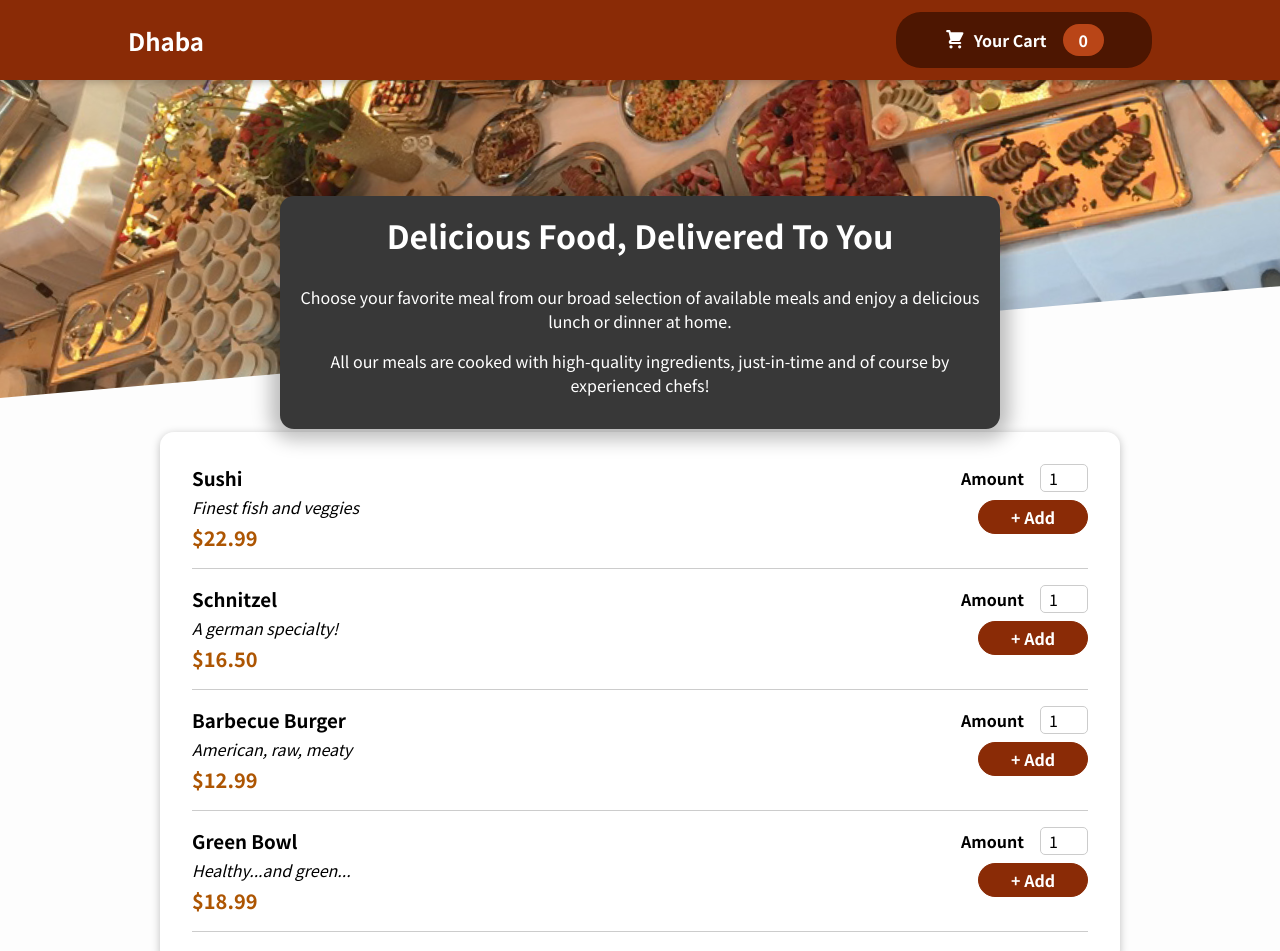
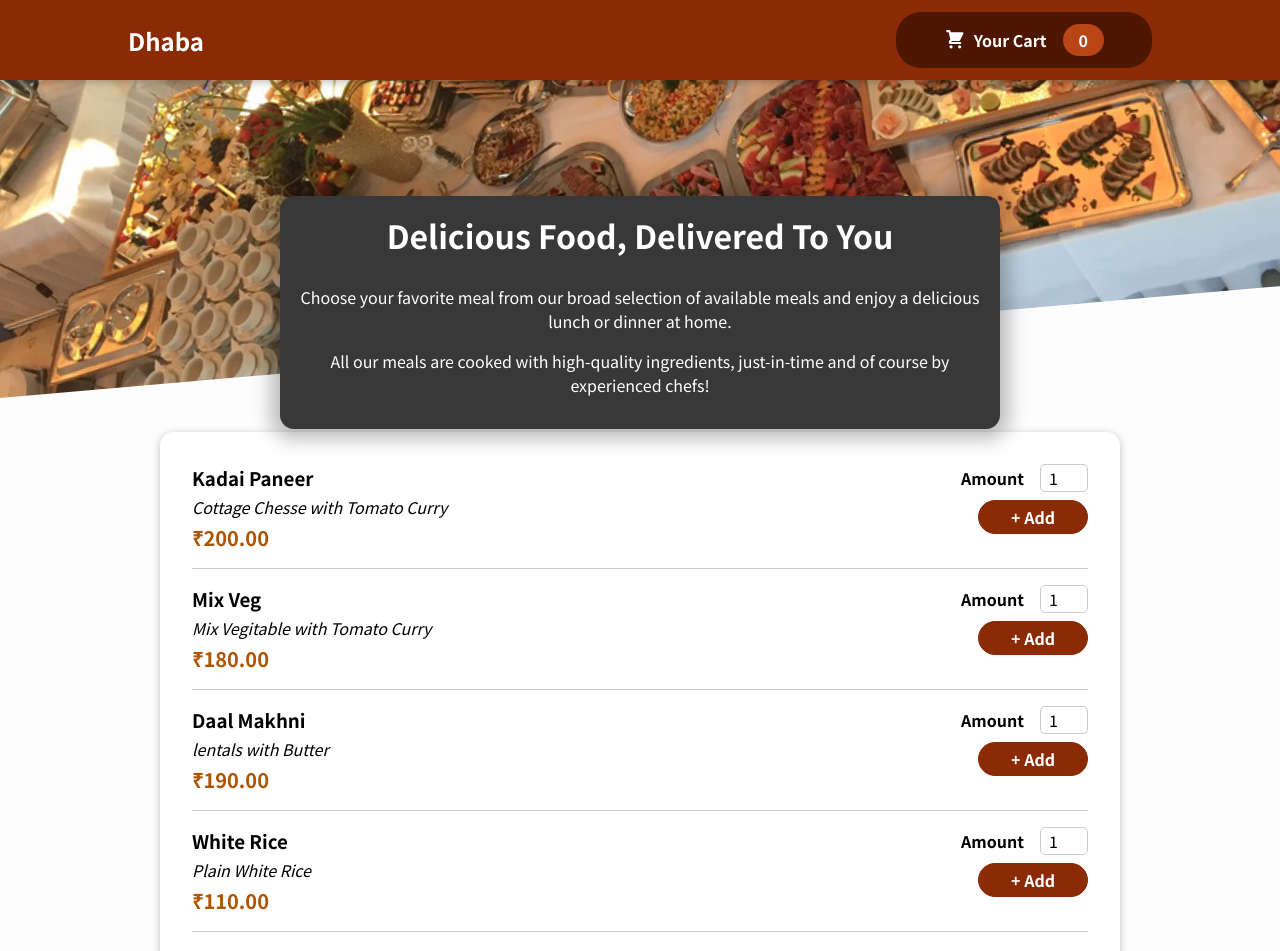
Before and after one commit to DxllLucifer/FoodOrderReactJs, a React (Create React App) app: page / in a window 1280 px wide. Shown: the top 951 px of the page. Built offline with nearby package versions, Linux system fonts and the light colour scheme.

Commit message:
change Menu

```diff
--- a/src/components/Cart/Cart.jsx
+++ b/src/components/Cart/Cart.jsx
@@ -39,7 +39,7 @@ export default function Cart(props) {
         {cartItem}
         <div className={classes.total}>
             <span>totalAmount</span>
-            <span>$ {totalAmount}</span>
+            <span>₹ {totalAmount}</span>
         </div>
         <div className={classes.actions}>
             <button className={classes['button--alt']} onClick={props.onHideCart} >Close</button>
--- a/src/components/Cart/CartItem.jsx
+++ b/src/components/Cart/CartItem.jsx
@@ -1,7 +1,7 @@
 import classes from './CartItem.module.css';
 
 const CartItem = (props) => {
-  const price = `$${props.price.toFixed(2)}`;
+  const price = `₹${props.price.toFixed(2)}`;
 
   return (
     <li className={classes['cart-item']}>
--- a/src/components/Meals/AvailableMeals.jsx
+++ b/src/components/Meals/AvailableMeals.jsx
@@ -6,27 +6,27 @@ import Card from '../UI/Card';
 const DUMMY_MEALS = [
     {
       id: 'm1',
-      name: 'Sushi',
-      description: 'Finest fish and veggies',
-      price: 22.99,
+      name: 'Kadai Paneer',
+      description: 'Cottage Chesse with Tomato Curry',
+      price: 200,
     },
     {
       id: 'm2',
-      name: 'Schnitzel',
-      description: 'A german specialty!',
-      price: 16.5,
+      name: 'Mix Veg',
+      description: 'Mix Vegitable with Tomato Curry',
+      price: 180,
     },
     {
       id: 'm3',
-      name: 'Barbecue Burger',
-      description: 'American, raw, meaty',
-      price: 12.99,
+      name: 'Daal Makhni',
+      description: 'lentals with Butter',
+      price: 190,
     },
     {
       id: 'm4',
-      name: 'Green Bowl',
-      description: 'Healthy...and green...',
-      price: 18.99,
+      name: 'White Rice',
+      description: 'Plain White Rice',
+      price: 110,
     },
   ];
 
--- a/src/components/Meals/MealItem/MealItem.jsx
+++ b/src/components/Meals/MealItem/MealItem.jsx
@@ -5,7 +5,7 @@ import CartContext from '../../../Store/cart-context';
 export default function MealItem(props) {
     const cartCtx = useContext(CartContext);
 
-    const price = `$${props.price.toFixed(2)}`;
+    const price = `₹${props.price.toFixed(2)}`;
 
     const addToCartHandler = amount => {
       debugger
```
